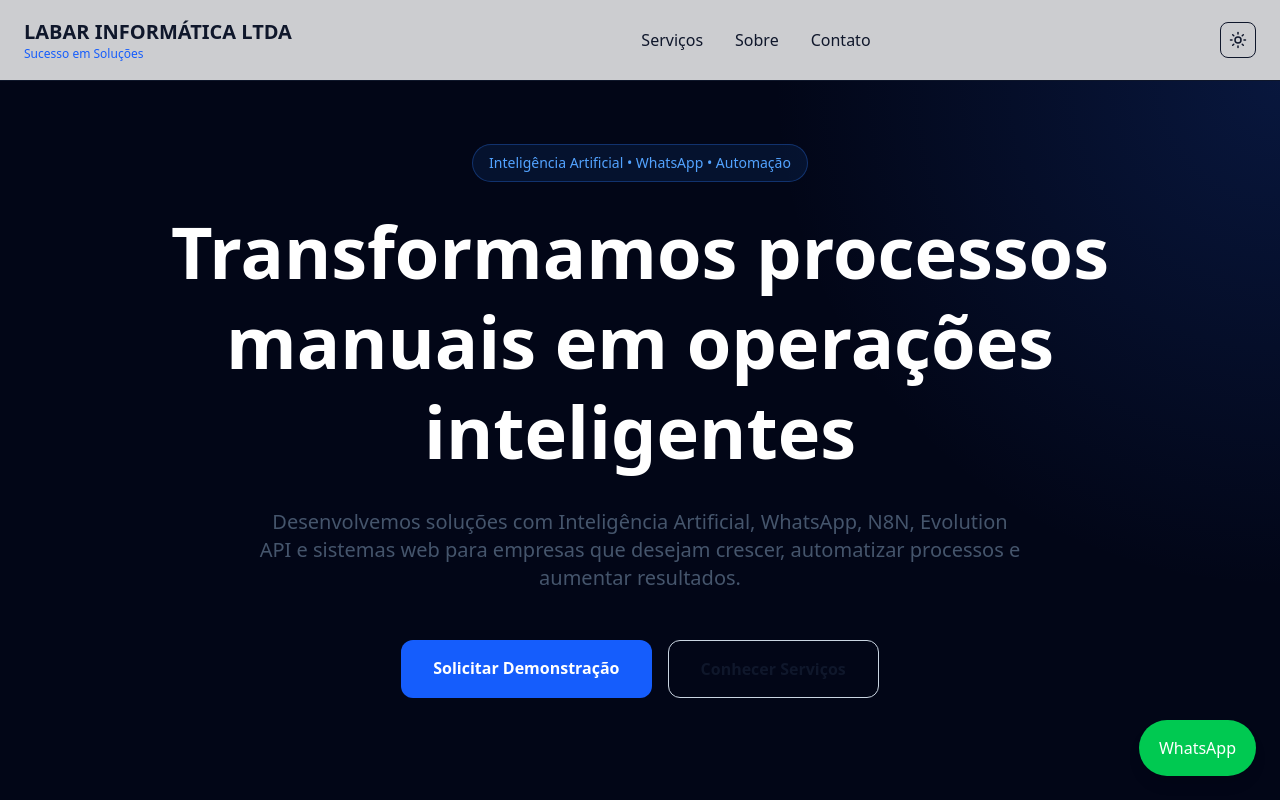
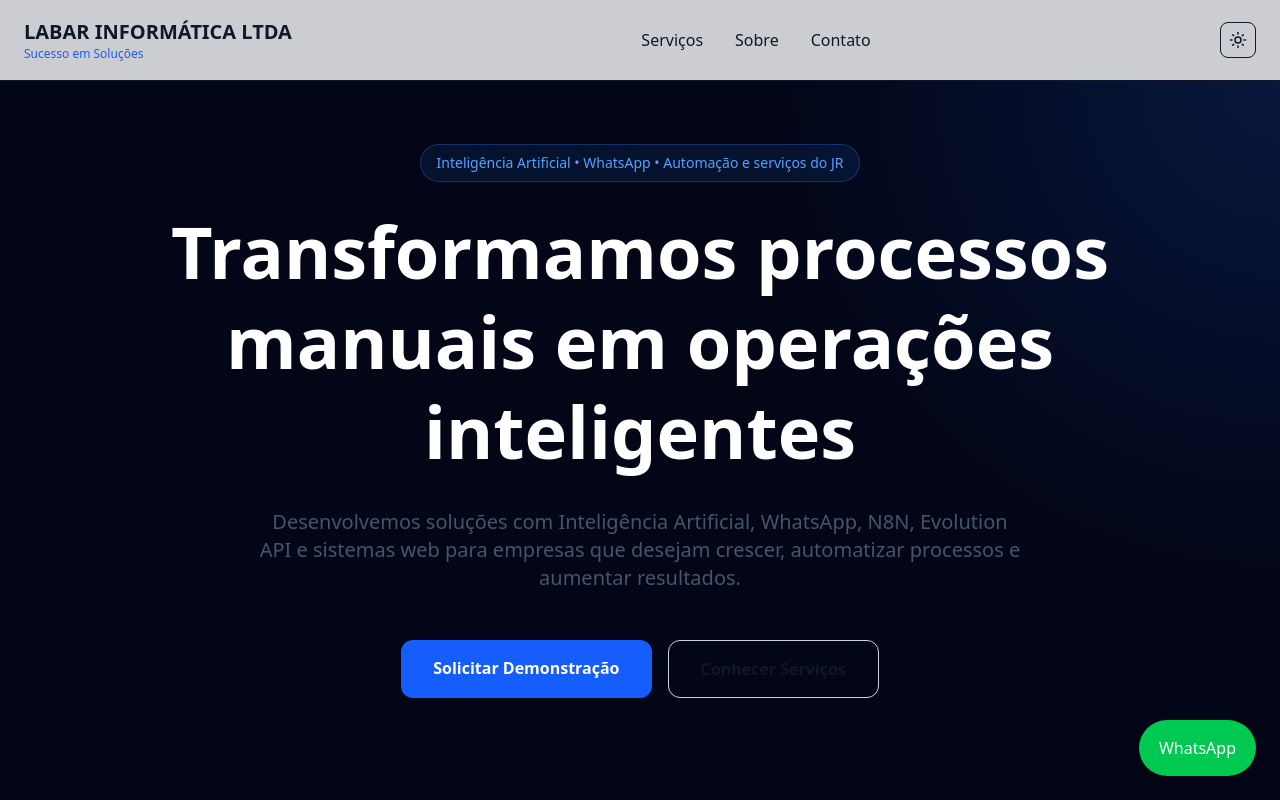
Before and after one commit to jrmalucoin/labar-site, a Next.js app: page /novo-site in a window 1280 px wide. Shown: the top 800 px of the page. Built offline with nearby package versions, Linux system fonts and the light colour scheme.

Commit message:
Teste auto deploy dev

```diff
--- a/components/Hero.tsx
+++ b/components/Hero.tsx
@@ -21,7 +21,7 @@ export default function Hero() {
             text-blue-400
           "
           >
-            Inteligência Artificial • WhatsApp • Automação
+            Inteligência Artificial • WhatsApp • Automação e serviços do JR
           </span>
 
           <h1
```
